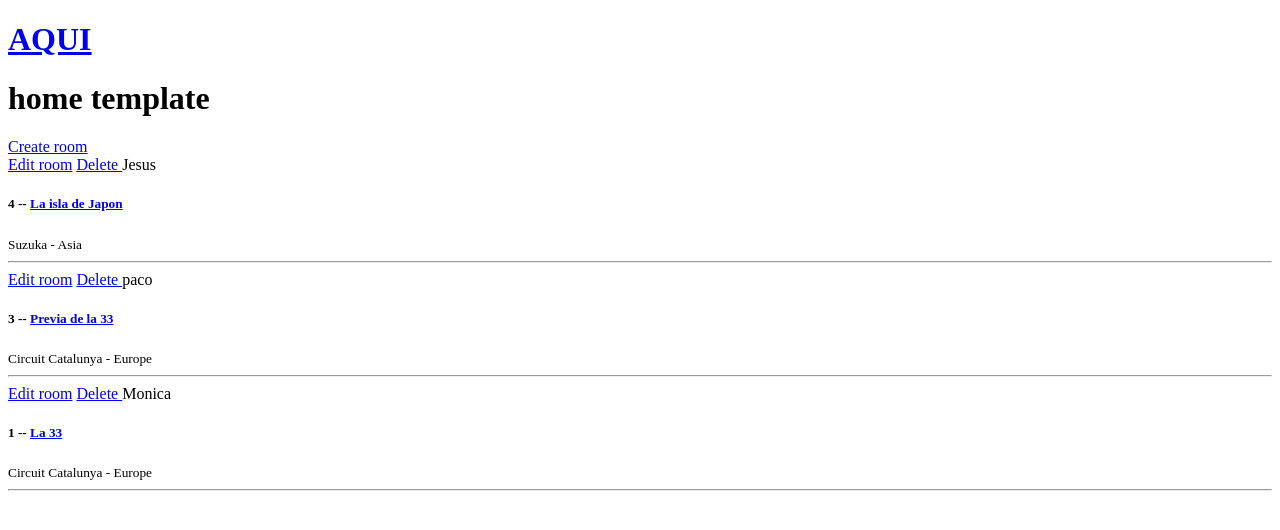
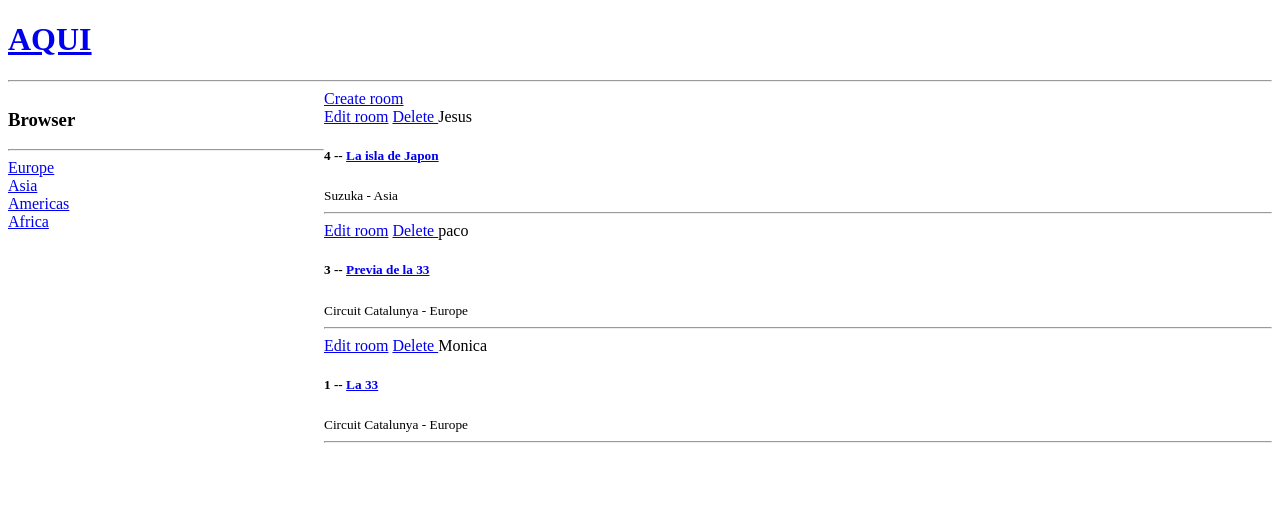
Before and after one commit to Pichilichi/KartF1, a Django app: page / in a window 1280 px wide. Shown: the top 530 px of the page. Run offline with Django 4.2, Linux system fonts and the light colour scheme; data comes from the database, SQL or seed files in the repository.

Commit message:
Busqueda I
.

```diff
--- a/KartF1/base/views.py
+++ b/KartF1/base/views.py
@@ -1,11 +1,14 @@
 from django.shortcuts import render, redirect
 from django.http import HttpResponse
-from .models import Booking
+from .models import Booking,Category
 from .forms import BookingForm
 
 def home(request):
     bookings = Booking.objects.all()
-    context = {'bookings': bookings}
+
+    categories = Category.objects.all()
+
+    context = {'bookings': bookings, 'categories': categories}
     return render(request, 'home.html', context)
 
 def booking(request, pk):
--- a/KartF1/templates/home.html
+++ b/KartF1/templates/home.html
@@ -2,14 +2,32 @@
 
 {% block content %}
 
-<h1> home template </h1>
+<style>
+    .home-container {
+        display: grid;
+        grid-template-columns: 1fr 3fr;
+    }
+</style>
 
+<div class="home-container">
 
     <div>
+        <h3>Browser</h3>
+        <hr>
+
+        {% for category in categories %}
+            <div>
+                <a href="{% url 'home' %}?q={{category.name}}">{{category.name}}</a>
+            </div>
+        {% endfor %}
+
+    </div>
 
     <div>
 
         <a href="{% url 'create-booking' %}">Create room</a>
+
+        <div>
 
             {% for booking in bookings %}
 
@@ -23,6 +41,9 @@
             </div>
 
             {% endfor %}
+
+        </div>
+
     </div>
 
 </div>
--- a/KartF1/templates/navbar.html
+++ b/KartF1/templates/navbar.html
@@ -1,3 +1,4 @@
 <a href = "/">
     <h1>AQUI</h1>
 </a>
+<hr>
```
Lines whose indentation alone changed are shown as unchanged.
